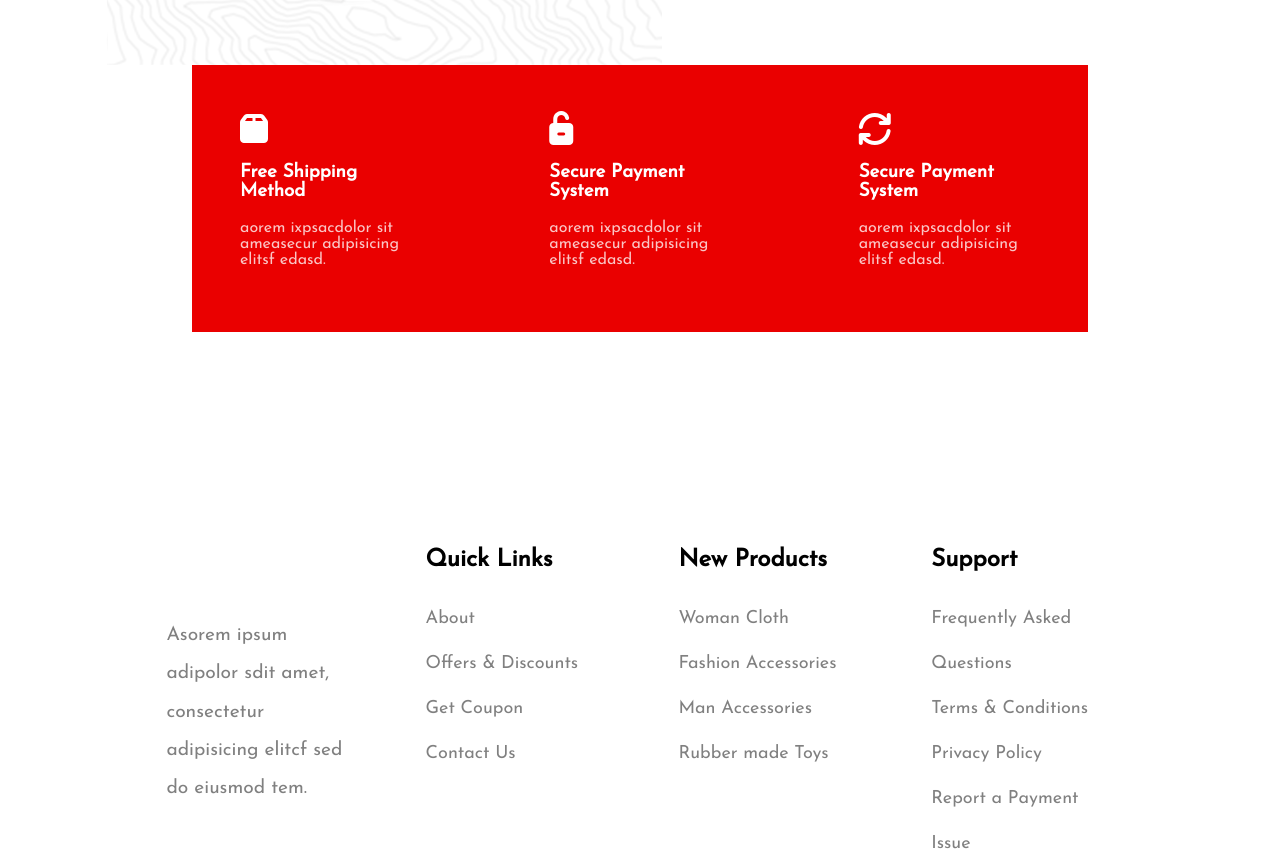
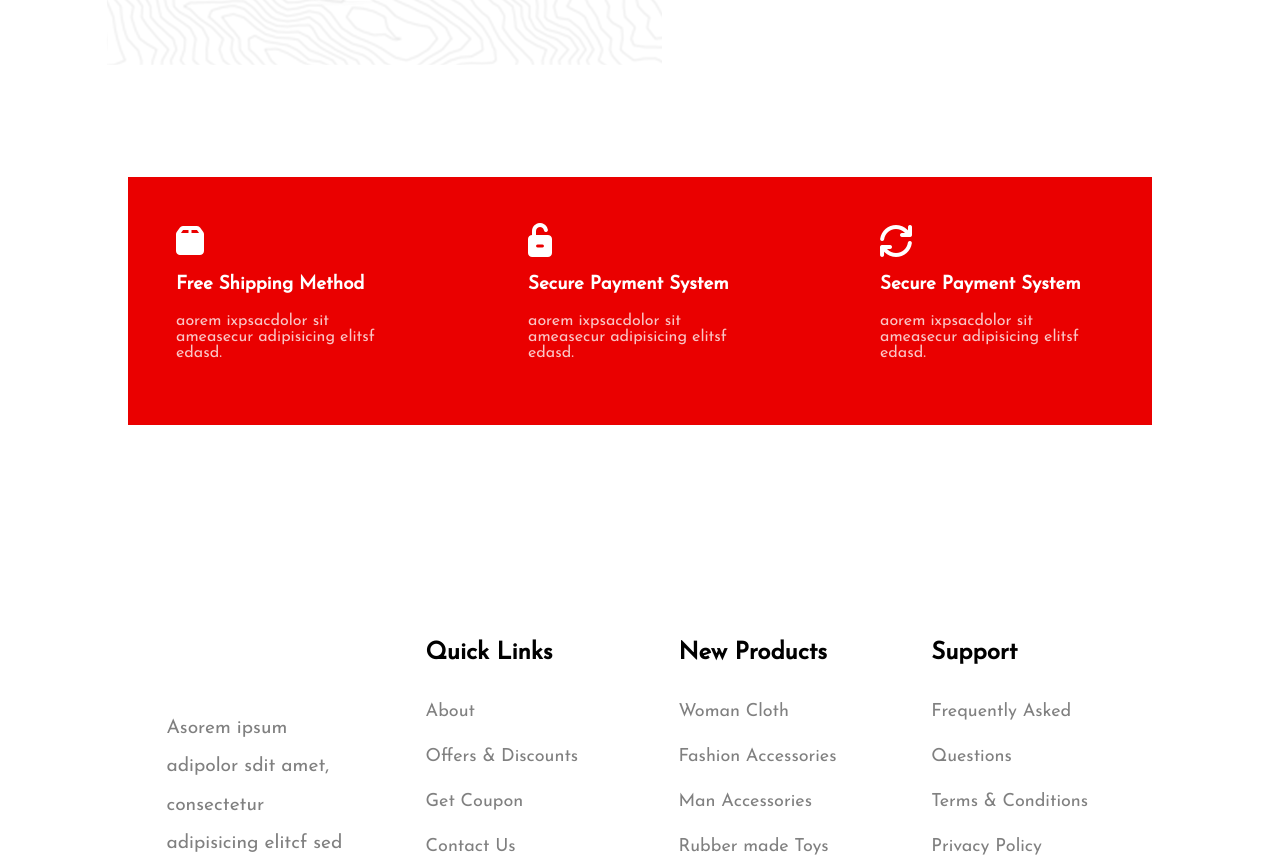
Before and after one commit to paco-pinot/PACO_PINOT_TheWatch, a website: page index.html in a window 1280 px wide. Shown: the part 5760-6625 px from the top of the page. Drawn offline with Linux system fonts and the light colour scheme.

Commit message:
REGLAGE DE PLUS

```diff
--- a/src/sass/modules/index/_section7.scss
+++ b/src/sass/modules/index/_section7.scss
@@ -1,10 +1,11 @@
 .section7{
+    margin-top: 7em;
     .containerSection7{
         background-color: #EA0000;
         color: white;
         // height: 300px;
-        margin-left: 15%;
-        margin-right: 15%;
+        margin-left: 10%;
+        margin-right: 10%;
         display: flex;
         align-items: center;
         gap: 2em;
```
Also changed, not shown: public/css/app.css.
